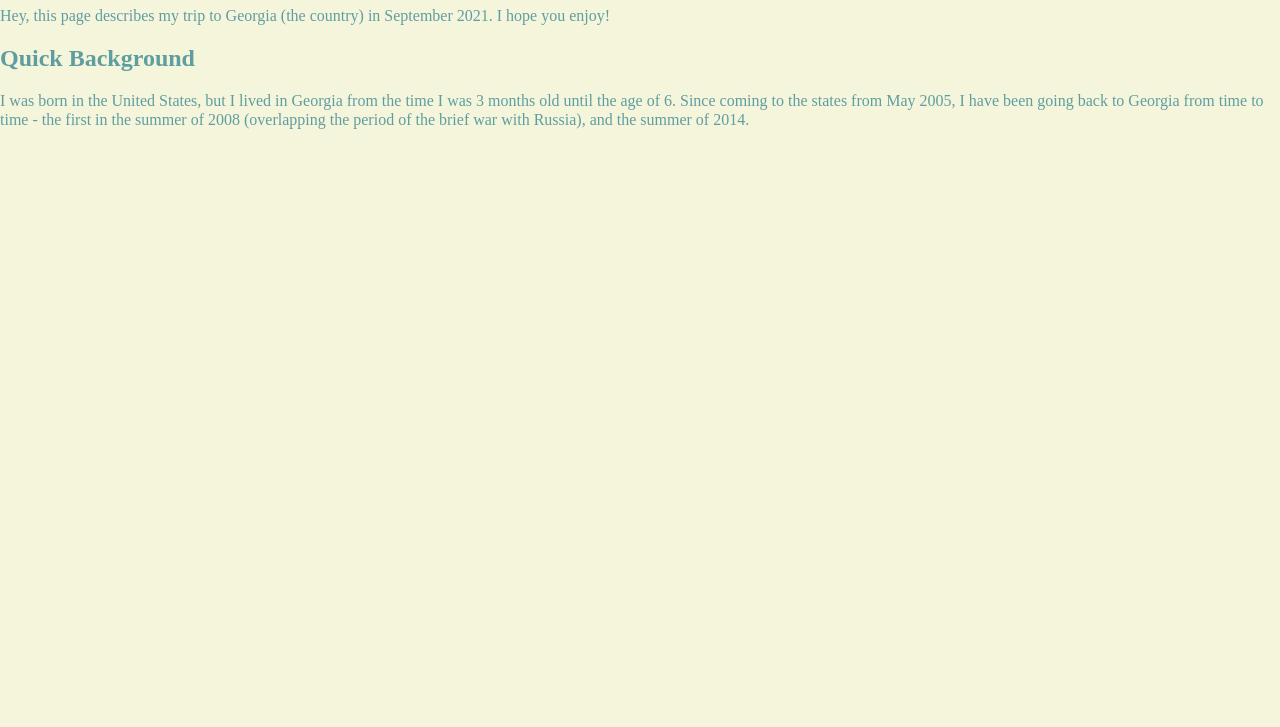
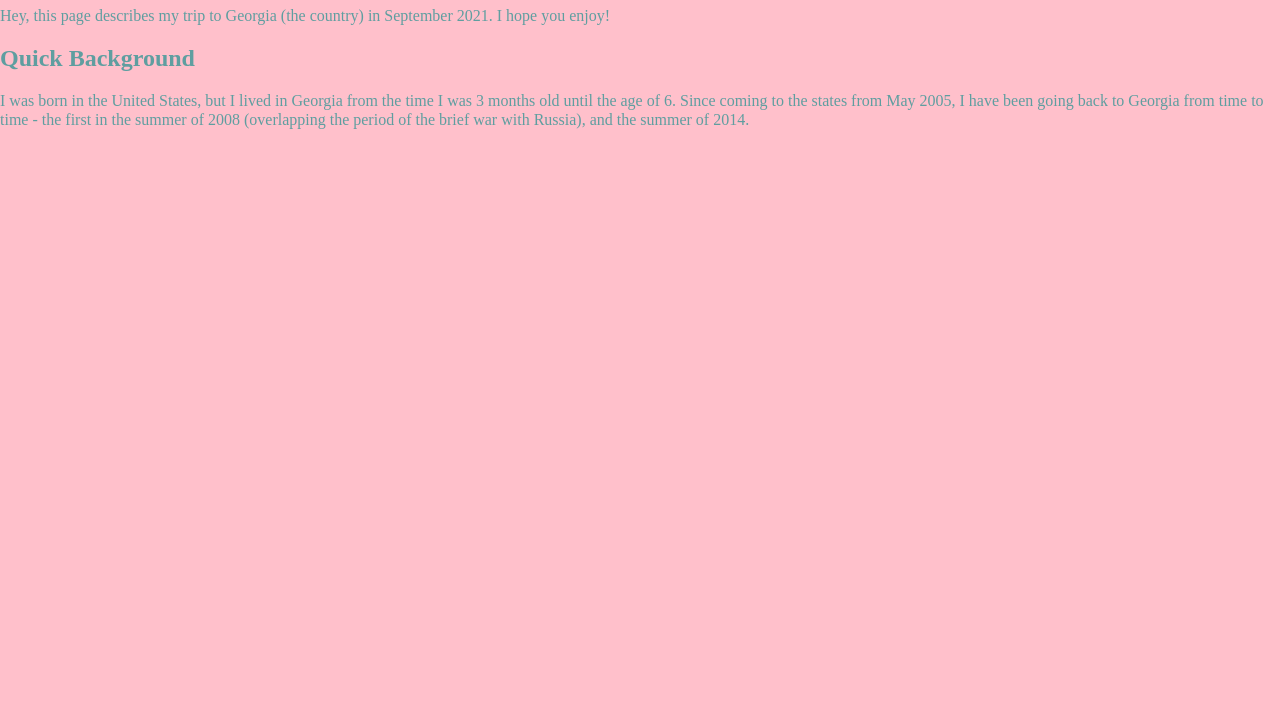
Before and after one commit to Nikoloz97/Georgia2021, a website built with Parcel: page index.html in a window 1280 px wide. Shown: the part 73-800 px from the top of the page. Built offline with nearby package versions, Linux system fonts and the light colour scheme.

Commit message:
Changed background color

```diff
--- a/CSS/stylesheet.css
+++ b/CSS/stylesheet.css
@@ -1,5 +1,5 @@
 html {
-    background-color: beige;
+    background-color: pink;
     font: 300;
     color: cadetblue;
 }
```
Also changed, not shown: 1 other file.
